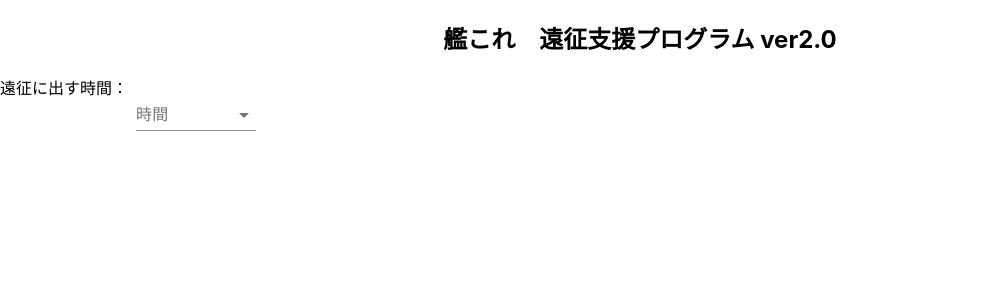
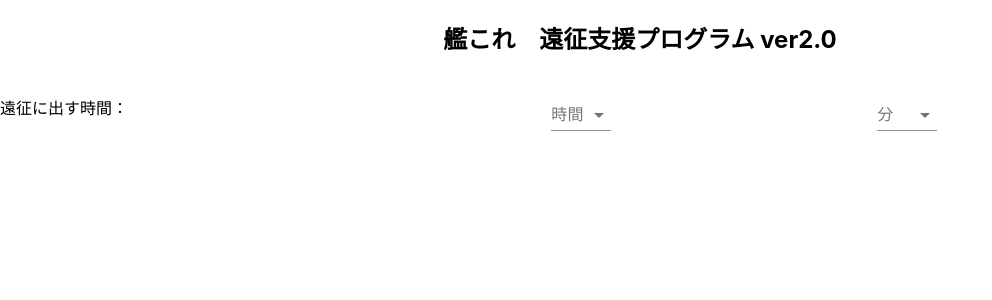
Before and after one commit to hirarira/KanColeEns, a React (Create React App) app in the folder kankore-ens/: page / in a window 1280 px wide. Shown: the top 300 px of the page, without its empty margins (0-992 px from the left). Built offline with nearby package versions, Linux system fonts and the light colour scheme.

Commit message:
時分を選べるようにしました

```diff
--- a/kankore-ens/src/App.js
+++ b/kankore-ens/src/App.js
@@ -1,5 +1,5 @@
 import React from 'react';
-import { makeStyles, FormControl, InputLabel, Select, MenuItem } from '@material-ui/core';
+import { makeStyles, FormControl, InputLabel, Select, MenuItem, Grid } from '@material-ui/core';
 
 import './App.css';
 
@@ -7,7 +7,7 @@
   const useStyles = makeStyles(theme => ({
     formControl: {
       margin: theme.spacing(1),
-      minWidth: 120,
+      minWidth: 60,
     },
     selectEmpty: {
       marginTop: theme.spacing(2),
@@ -15,20 +15,28 @@
   }));
   const classes = useStyles();
   const [enseiHour, setEnseiHour] = React.useState('');
-  const handleChange = event => {
+  const [enseiMinutes, setEnseiMinutes] = React.useState('');
+  const changeEnseiHour = event => {
     setEnseiHour(event.target.value);
+  };
+  const changeEnseiMinutes = event => {
+    setEnseiMinutes(event.target.value);
   };
   return (
     <div className="App">
       <h2 className="header">艦これ　遠征支援プログラム ver2.0</h2>
+      <Grid container spacing={3} alignItems="center">
+        <Grid item xs={5}>
           遠征に出す時間：
+        </Grid>
+        <Grid item xs={3}>
           <FormControl className={classes.formControl}>
             <InputLabel id="enseiHour">時間</InputLabel>
             <Select
               labelId="enseiHour"
               id="enseiHourSelect"
               value={enseiHour}
-          onChange={handleChange}
+              onChange={changeEnseiHour}
             >
               <MenuItem value={1}>1</MenuItem>
               <MenuItem value={2}>2</MenuItem>
@@ -46,6 +54,32 @@
               <MenuItem value={24}>24</MenuItem>
             </Select>
           </FormControl>
+        </Grid>
+        <Grid item xs={3}>
+        <FormControl className={classes.formControl}>
+            <InputLabel id="enseiMinutes">分</InputLabel>
+            <Select
+              labelId="enseiMinutes"
+              id="enseiMinutesSelect"
+              value={enseiMinutes}
+              onChange={changeEnseiMinutes}
+            >
+              <MenuItem value={0}>0</MenuItem>
+              <MenuItem value={5}>5</MenuItem>
+              <MenuItem value={10}>10</MenuItem>
+              <MenuItem value={15}>15</MenuItem>
+              <MenuItem value={20}>20</MenuItem>
+              <MenuItem value={25}>25</MenuItem>
+              <MenuItem value={30}>30</MenuItem>
+              <MenuItem value={35}>35</MenuItem>
+              <MenuItem value={40}>40</MenuItem>
+              <MenuItem value={45}>45</MenuItem>
+              <MenuItem value={50}>50</MenuItem>
+              <MenuItem value={55}>55</MenuItem>
+            </Select>
+          </FormControl>
+        </Grid>
+      </Grid>
     </div>
   );
 }
```
Lines whose indentation alone changed are shown as unchanged.
